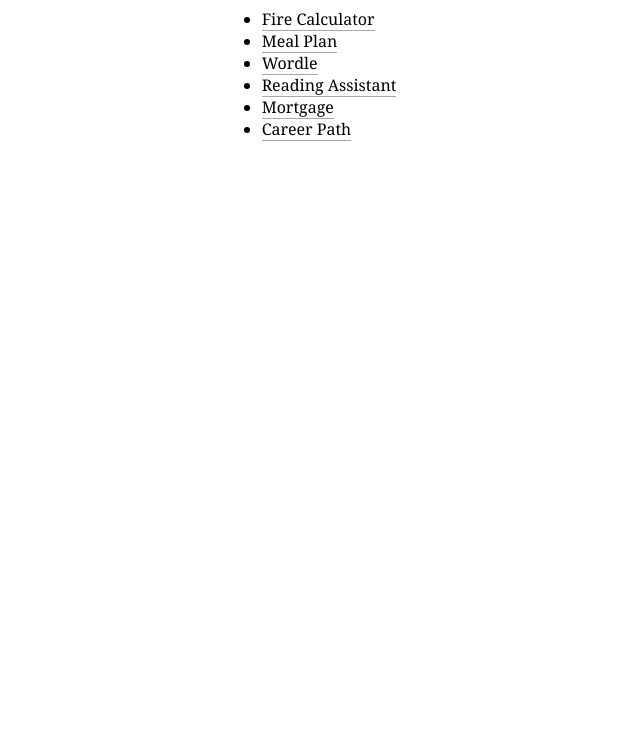
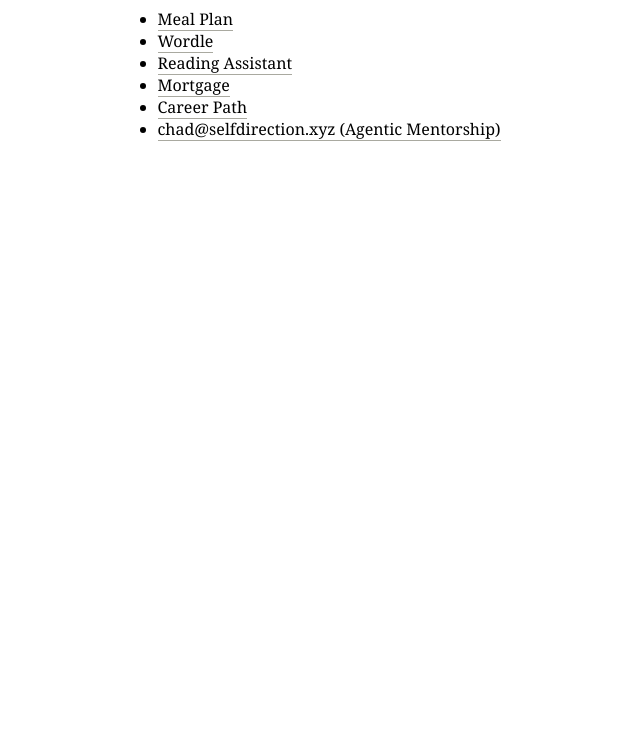
Before and after one commit to williammlu/williammlu.github.io, a plain HTML site: page vibes.html in a window 1280 px wide. Shown: the part 64-800 px from the top of the page, without its empty margins (331-971 px from the left). Drawn offline with Linux system fonts and the light colour scheme.

Commit message:
Update vibes.html

```diff
--- a/vibes.html
+++ b/vibes.html
@@ -24,12 +24,12 @@
     </div>
     <div class="list">
         <ul>
-            <li><a href="https://fire-calc.william.lu">Fire Calculator</a></li>
             <li><a href="https://mealplan.william.lu/">Meal Plan</a></li>
             <li><a href="https://william.lu/wordle">Wordle</a></li>
             <li><a href="https://reading-assistant.pages.dev">Reading Assistant</a></li>
             <li><a href="https://mortgage.william.lu">Mortgage</a></li>
             <li><a href="https://career-path.william.lu">Career Path</a></li>
+            <li><a href="mailto:chad@selfdirection.xyz?subject=Agentic%20Mentorship">chad@selfdirection.xyz (Agentic Mentorship)</a></li>
         </ul>
     </div>
 </body>
```
